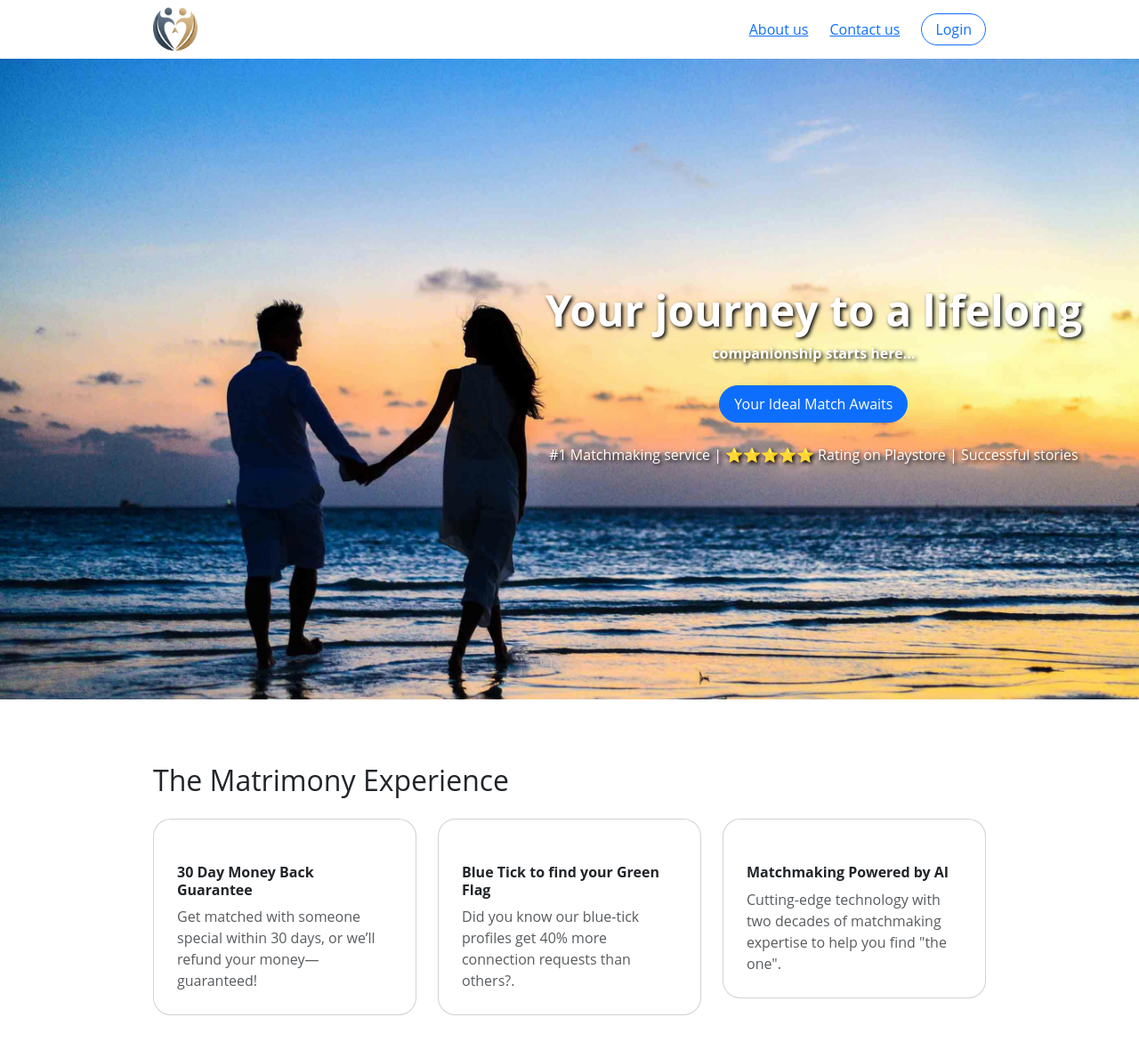
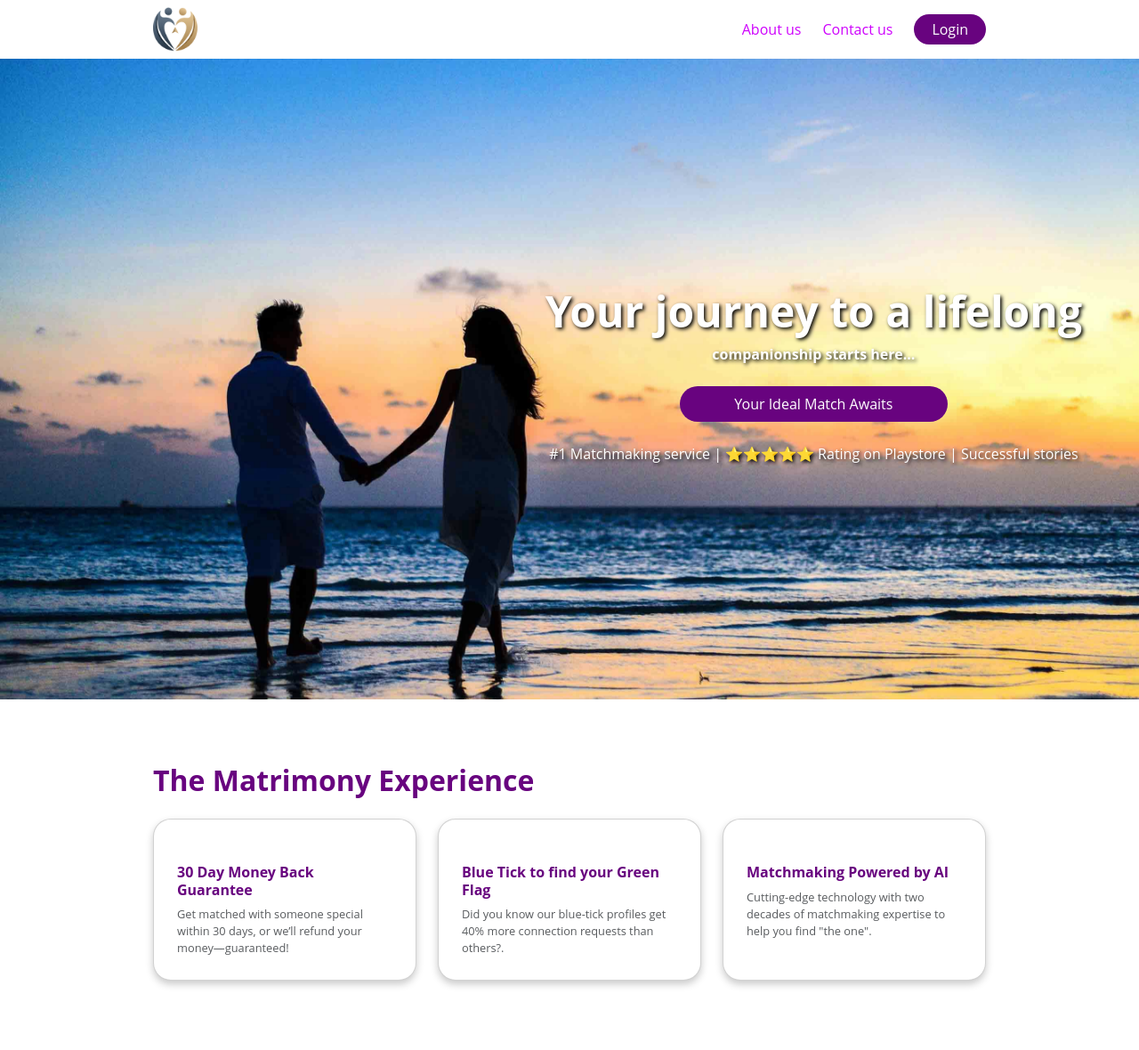
Before and after one commit to Lunoviantechnologies/Matrimony_PF, a React (Vite) app: page / in a window 1280 px wide. Shown: the top 1180 px of the page at 89% size. Built offline with nearby package versions, Linux system fonts and the light colour scheme; some icons are missing.

Commit message:
login updated

```diff
--- a/src/App.css
+++ b/src/App.css
@@ -1,30 +1,32 @@
-/* Home page */
-.homeImage {
-    min-height: 90vh;
-    background-image: url('/homePage.jpg');
-    background-size: cover;
-    background-position: center;
-    background-repeat: no-repeat;
+/* Navbar */
 
-    display: flex;
-    justify-content: flex-end;
-    align-items: center;
-    padding-right: 5%;
+.navLink{
+    color: #ce02fc;
+    text-decoration: none;
 }
 
-.homeImageText {
-    color: white;
-    text-align: center;
-    text-shadow: 2px 2px 4px #000000;
+.navLogin{
+    border: none;
+    outline: none;
+    color: #fff;
+    padding: 5px 20px;
+    border-radius: 20px;
+    font-size: 1rem;
+    background-size: 200% auto;
+    box-shadow: 0px 0px 14px -7px #ffffff;
+    background-image: linear-gradient(45deg, #68037f 0%, #68037f 51%, #ce02fc 100%);
+    cursor: pointer;
+    user-select: none;
+    -webkit-user-select: none;
+    touch-action: manipulation;
+    transition: 0.5s;
 }
 
-.imageTextStyle {
-    font-size: 3rem;
-    font-weight: bold;
-    max-width: 40%;
+.navLogin:hover {
+    background-position: right center;
+    color: white;
 }
 
-.homeCard {
-    border-radius: 20px;
-    padding: 10px;
+.navLogin:active {
+    transform: scale(0.95);
 }
--- a/src/components/Navbar.jsx
+++ b/src/components/Navbar.jsx
@@ -9,21 +9,17 @@ const Navbar = () => {
     const closeLogin = () => setShowLogin(false);
 
     return (
-        <nav className="container d-flex justify-content-between align-items-center py-2 w-75">
+        <nav className="navBody container d-flex justify-content-between align-items-center py-2 w-75">
             {/* Logo */}
             <img src="/matrimonyLogo.png" height="50px" alt="logo" />
 
             {/* Navigation links */}
             <div className="d-flex gap-4 justify-content-end align-items-center">
-                <Link to="/home">About us</Link>
-                <Link to="/home">Contact us</Link>
+                <Link className="navLink" to="/home">About us</Link>
+                <Link className="navLink" to="/home">Contact us</Link>
 
                 {/* Login button */}
-                <button
-                    className="btn btn-outline-primary"
-                    onClick={openLogin}
-                    style={{ borderRadius: "20px", padding: "5px 15px" }}
-                >
+                <button className="navLogin btn" onClick={openLogin}>
                     Login
                 </button>
             </div>
--- a/src/pages/Home.jsx
+++ b/src/pages/Home.jsx
@@ -2,6 +2,7 @@ import React from "react";
 import CurrencyExchangeIcon from '@mui/icons-material/CurrencyExchange';
 import TaskAltIcon from '@mui/icons-material/TaskAlt';
 import PsychologyIcon from "@mui/icons-material/Psychology";
+import '../styleSheets/homePage.css';
 
 const Home = () => {
 
@@ -11,13 +12,13 @@ const Home = () => {
                 <span className="homeImageText">
                     <b className="imageTextStyle">Your journey to a lifelong</b> <br />
                     <b>companionship starts here...</b> <br />
-                    <button className="btn btn-primary text-white mt-4 px-3 py-2" style={{ borderRadius: '500px' }}>Your Ideal Match Awaits</button>
+                    <button className="btn registerButton btn-primary text-white mt-4 px-3 py-2" style={{ borderRadius: '500px' }}>Your Ideal Match Awaits</button>
                     <p className="mt-4"> #1 Matchmaking service | ⭐⭐⭐⭐⭐  Rating on Playstore | Successful stories</p>
                 </span>
             </div>
 
             <div className="container mt-5 mb-5 py-4 w-75">
-                <h2>The Matrimony Experience</h2>
+                <h2 className="cardHeader">The Matrimony Experience</h2>
 
                 <div className="row mt-4">
                     <div class="col-sm-4 mb-3 mb-sm-0">
--- /dev/null
+++ b/src/styleSheets/homePage.css
@@ -0,0 +1,79 @@
+/* Home page */
+.homeImage {
+    min-height: 90vh;
+    background-image: url('/homePage.jpg');
+    background-size: cover;
+    background-position: center;
+    background-repeat: no-repeat;
+
+    display: flex;
+    justify-content: flex-end;
+    align-items: center;
+    padding-right: 5%;
+}
+
+.homeImageText {
+    color: white;
+    text-align: center;
+    text-shadow: 2px 2px 4px #000000;
+}
+
+.imageTextStyle {
+    font-size: 3rem;
+    font-weight: bold;
+    max-width: 40%;
+}
+
+.registerButton {
+    width: 50%;
+    border: none;
+    outline: none;
+    color: #fff;
+    padding: 12px;
+    margin-top: 25px;
+    border-radius: 40px;
+    font-size: 1rem;
+    background-size: 200% auto;
+    box-shadow: 0px 0px 14px -7px #ffffff;
+    background-image: linear-gradient(45deg, #68037f 0%, #68037f 51%, #ce02fc 100%);
+    cursor: pointer;
+    user-select: none;
+    -webkit-user-select: none;
+    touch-action: manipulation;
+    transition: 0.5s;
+}
+
+.registerButton:hover {
+    background-position: right center;
+}
+
+.registerButton:active {
+    transform: scale(0.95);
+}
+
+.cardHeader {
+    font-weight: bold;
+    color: #68037f;
+}
+
+.homeCard {
+    border-radius: 20px;
+    padding: 10px;
+    box-shadow: 0 4px 8px rgba(0, 0, 0, 0.211);
+    transition: transform 0.3s, box-shadow 0.3s;
+    height: 100%;
+}
+
+.homeCard:hover {
+    transform: translateY(-5px);
+    box-shadow: 0 8px 16px rgba(0, 0, 0, 0.3);
+}
+
+.homeCard h6 {
+    font-weight: bold;
+    color: #68037f;
+}
+
+.homeCard p {
+    font-size: 0.8rem;
+}
--- a/src/styleSheets/loginStyle.css
+++ b/src/styleSheets/loginStyle.css
@@ -90,12 +90,14 @@
     color: #ce02fc;
     font-weight: 900;
     text-align: center;
+    text-shadow: 2px 2px 4px #030004;
     margin-bottom: 25px;
 }
 
 .input-field {
     position: relative;
     margin-top: 20px;
+    box-shadow: 0px 0px 14px -7px #ffffff;
 }
 
 .input-field input {
@@ -116,7 +118,7 @@
     top: 50%;
     left: 15px;
     transform: translateY(-50%);
-    color: #666;
+    color: #9e9d9d;
     transition: 0.2s ease;
     pointer-events: none;
 }
@@ -147,7 +149,7 @@
 }
 
 .signup-link a {
-    color: #f9f8fa;
+    color: #ce02fc;
 }
 
 .signup-link:hover {
@@ -156,7 +158,7 @@
 
 button[type="submit"] {
     width: 100%;
-    border: none;
+    border: 1px solid #a011c0;
     outline: none;
     color: #fff;
     padding: 12px;
```
Also changed, not shown: src/pages/Register.jsx (+12 -0 lines), src/routes/AppRoutes.jsx (+5 -5 lines).
